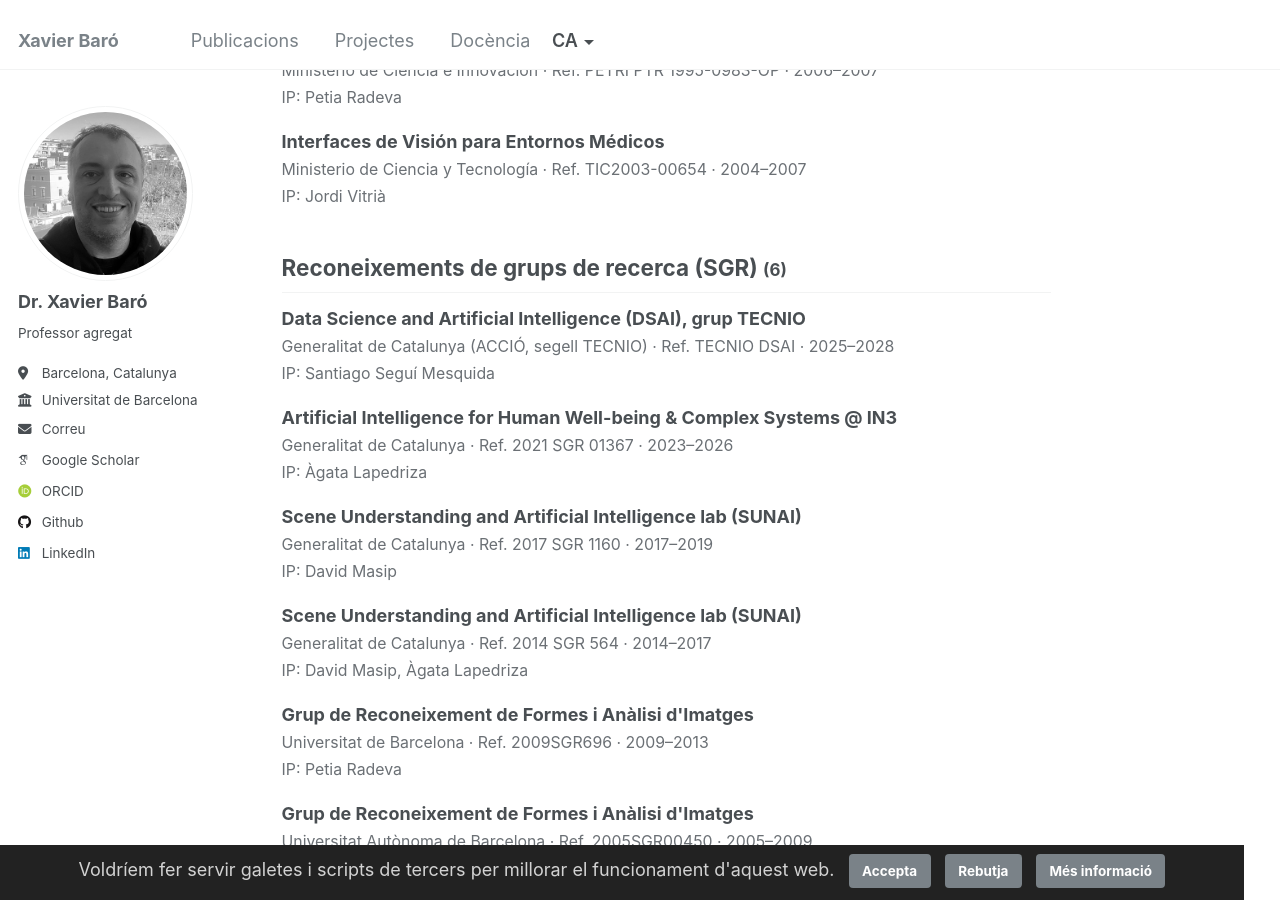
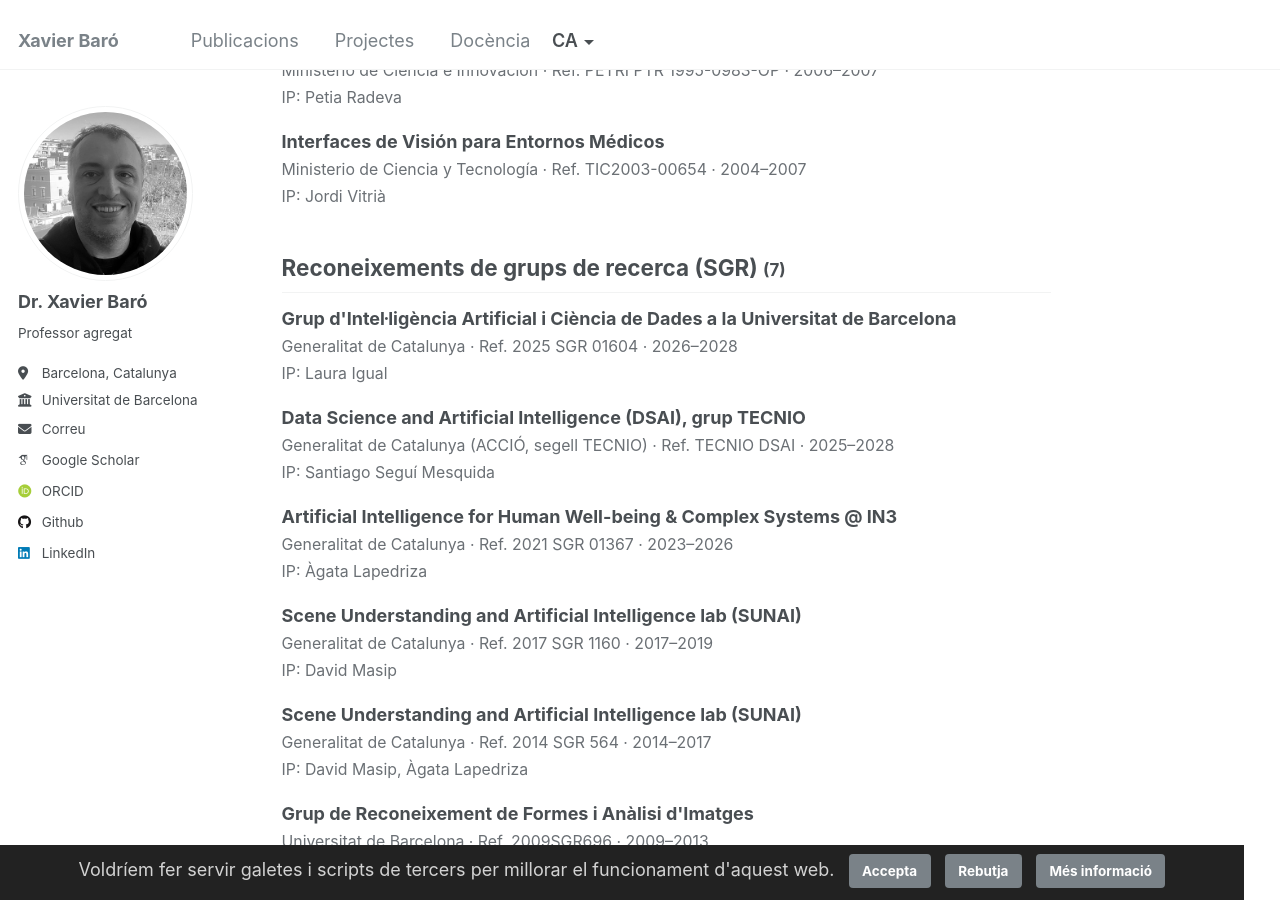
Before and after one commit to xbaro/xbaro.github.io, a Jekyll site: the page built from _pages/projects.md, in a window 1280 px wide and 900 px high, scrolled down 1687 px. Built offline with Jekyll 4.4.1, drawn with Linux system fonts in a browser that asks for light colours; some web fonts are replaced.

Commit message:
Add 2025 SGR 01604 (AI and Data Science group, UB) to projects
Co-Authored-By: Claude Sonnet 5.5 <noreply@anthropic.com>

```diff
--- a/_data/projects.json
+++ b/_data/projects.json
@@ -1,4 +1,15 @@
 [
+ {
+  "title": "Grup d'Intel·ligència Artificial i Ciència de Dades a la Universitat de Barcelona",
+  "kind": "sgr",
+  "funder": "Generalitat de Catalunya",
+  "reference": "2025 SGR 01604",
+  "start": 2026,
+  "end": 2028,
+  "pis": [
+   "Laura Igual"
+  ]
+ },
  {
   "title": "Un sistema de prueba de ropa y prueba virtual basado en aprendizaje profundo",
   "kind": "competitive",
```
